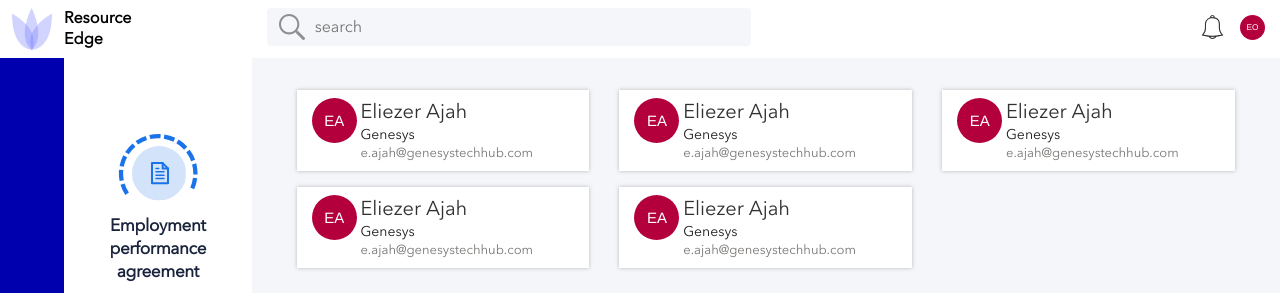
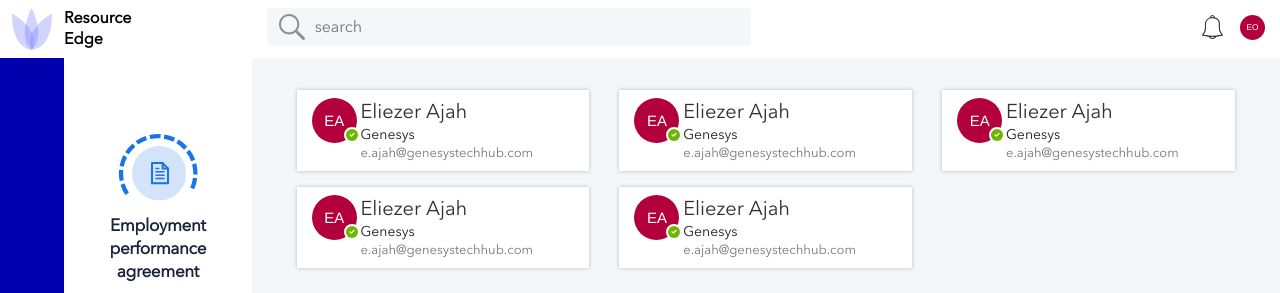
Before and after one commit to OkoyeApps/Resourceedge_Microservices, a React (Create React App) app: page /appraisees in a window 1280 px wide. Shown: the top 293 px of the page. Built offline with nearby package versions, Linux system fonts and the light colour scheme.

Commit message:
small tick added

```diff
--- a/src/pages/appraisees/appraisees.css
+++ b/src/pages/appraisees/appraisees.css
@@ -25,3 +25,10 @@
   line-height: 27px;
   color: #323130;
 }
+
+.ticked {
+  position: absolute;
+  top: 24px;
+  left: 47px;
+  z-index: 3;
+}
--- a/src/pages/appraisees/appraisees.js
+++ b/src/pages/appraisees/appraisees.js
@@ -4,6 +4,7 @@
 import AppraiseNav from '../../components/appraiseNav/appraiseNav'
 import './appraisees.css'
 import { withRouter } from 'react-router-dom'
+import smallTick from '../../assets/images/small-tick.svg'
 
 function Appraisees(props) {
     const [tab, setTab] = useState("view")
@@ -25,8 +26,12 @@
                         <div className="small-card py-2">
                             <div className="row mx-0">
                                 <div className="col-2 pr-0">
-                                    <div>
-                                        <Avatar size={"45px"} name="Eliezer Ajah" className="rounded-circle" />
+
+                                    <div style={{ height: "45px", width: "45px" }}>
+                                        <Avatar size={"100%"} name="Eliezer Ajah" className="rounded-circle" />
+                                        <div className="ticked">
+                                            <img src={smallTick} alt="appraised" />
+                                        </div>
                                     </div>
                                 </div>
                                 <div className="col-10">
@@ -43,8 +48,11 @@
                         <div className="small-card py-2">
                             <div className="row mx-0">
                                 <div className="col-2 pr-0">
-                                    <div>
-                                        <Avatar size={"45px"} name="Eliezer Ajah" className="rounded-circle" />
+                                    <div style={{ height: "45px", width: "45px" }}>
+                                        <Avatar size={"100%"} name="Eliezer Ajah" className="rounded-circle" />
+                                        <div className="ticked">
+                                            <img src={smallTick} alt="appraised" />
+                                        </div>
                                     </div>
                                 </div>
                                 <div className="col-10">
@@ -61,8 +69,11 @@
                         <div className="small-card py-2">
                             <div className="row mx-0">
                                 <div className="col-2 pr-0">
-                                    <div>
-                                        <Avatar size={"45px"} name="Eliezer Ajah" className="rounded-circle" />
+                                    <div style={{ height: "45px", width: "45px" }}>
+                                        <Avatar size={"100%"} name="Eliezer Ajah" className="rounded-circle" />
+                                        <div className="ticked">
+                                            <img src={smallTick} alt="appraised" />
+                                        </div>
                                     </div>
                                 </div>
                                 <div className="col-10">
@@ -79,8 +90,11 @@
                         <div className="small-card py-2">
                             <div className="row mx-0">
                                 <div className="col-2 pr-0">
-                                    <div>
-                                        <Avatar size={"45px"} name="Eliezer Ajah" className="rounded-circle" />
+                                    <div style={{ height: "45px", width: "45px" }}>
+                                        <Avatar size={"100%"} name="Eliezer Ajah" className="rounded-circle" />
+                                        <div className="ticked">
+                                            <img src={smallTick} alt="appraised" />
+                                        </div>
                                     </div>
                                 </div>
                                 <div className="col-10">
@@ -97,8 +111,11 @@
                         <div className="small-card py-2">
                             <div className="row mx-0">
                                 <div className="col-2 pr-0">
-                                    <div>
-                                        <Avatar size={"45px"} name="Eliezer Ajah" className="rounded-circle" />
+                                    <div style={{ height: "45px", width: "45px" }}>
+                                        <Avatar size={"100%"} name="Eliezer Ajah" className="rounded-circle" />
+                                        <div className="ticked">
+                                            <img src={smallTick} alt="appraised" />
+                                        </div>
                                     </div>
                                 </div>
                                 <div className="col-10">
```
Also changed, not shown: src/assets/images/small-tick.svg (added).
